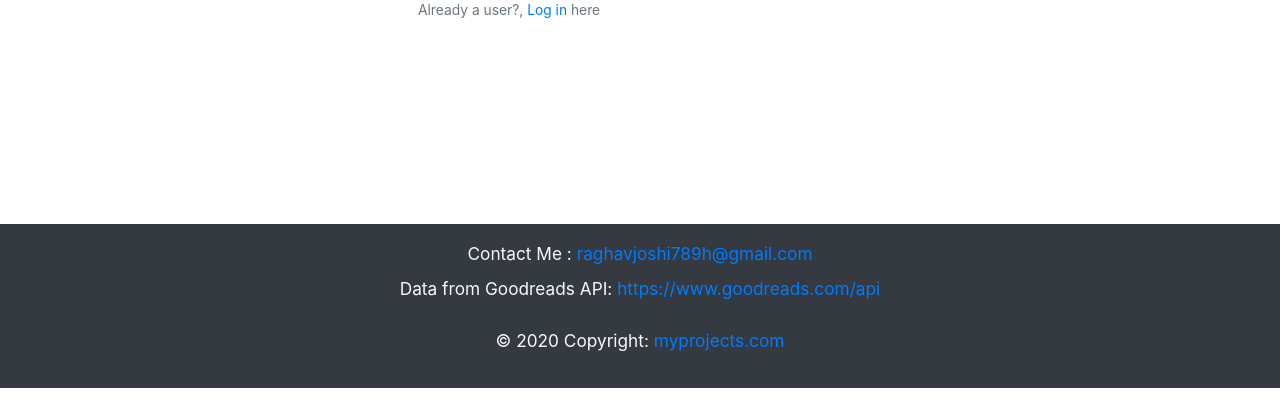
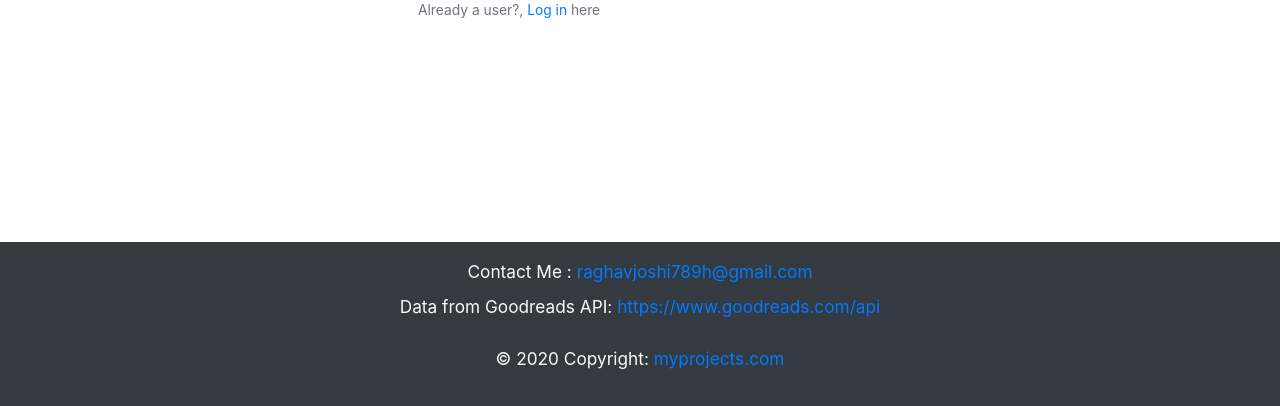
Before and after one commit to J-Raghav/book-ratings, a Flask app: page /register in a window 1280 px wide. Shown: the part 394-800 px from the top of the page. Run offline with Flask 2, Linux system fonts and the light colour scheme; some libraries are stand-ins or nearby versions.

Commit message:
Fixed some minor problems

```diff
--- a/static/css/master.css
+++ b/static/css/master.css
@@ -13,6 +13,10 @@
 }
 h3{
   font-size: 1rem;
+}
+footer{
+  position: absolute;
+  bottom: 0;
 }
 article .card{
   padding:1px;
@@ -43,9 +47,6 @@
   height:90%;
   overflow: none;
 }
-.main-cont{
-  min-height: 60vh;
-}
 
 @media only screen and (min-width: 567px) {
   .form-cont{
--- a/templates/layout.html
+++ b/templates/layout.html
@@ -36,13 +36,13 @@
     </nav>
 
 
-    <div class='main-cont'>
-      {% block content%}
 
-      {% endblock %}
-    </div>
+    {% block content%}
 
-    <footer class="container-fluid bg-dark text-light page-footer font-small mt-5 p-2">
+    {% endblock %}
+
+
+    <footer class="container-fluid bg-dark text-light page-footer font-small mt-4 p-2">
       <div class="text-center my-2">
         Contact Me : <a href="mailto:raghavjoshi789@gmail.com">raghavjoshi789h@gmail.com</a>
       </div>
```
